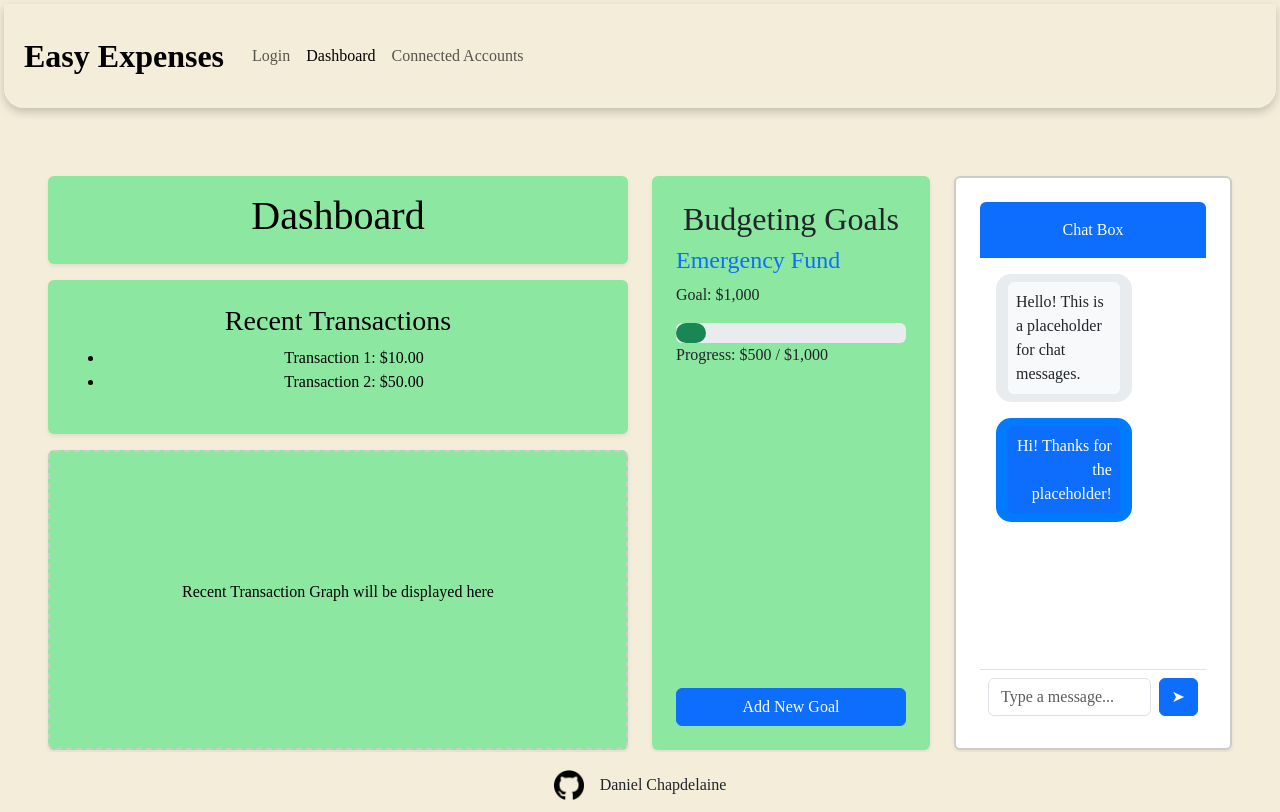
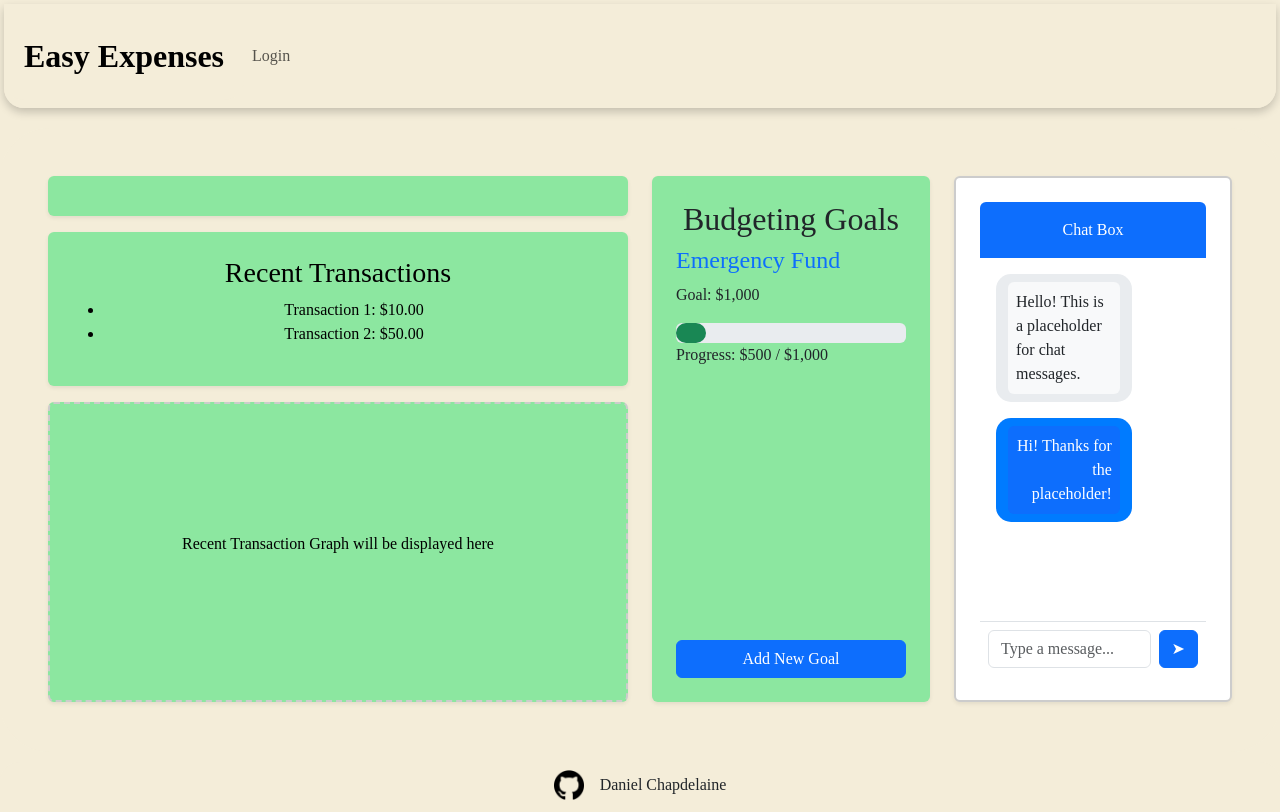
Before and after one commit to dan4chap/startup, a React (Vite) app: page /dashboard in a window 1280 px wide. Built offline with nearby package versions, Linux system fonts and the light colour scheme.

Commit message:
login stuff using local storage

```diff
--- a/index.html
+++ b/index.html
@@ -9,7 +9,6 @@
     <title>Easy Expenses</title>
   </head>
   <body>
-    <noscript>You need to enable JavaScript to run this app.</noscript>
     <div id="root"></div>
     <script type="module" src="/index.jsx"></script>
   </body>
--- a/src/app.jsx
+++ b/src/app.jsx
@@ -8,6 +8,14 @@ import { Dashboard } from './dashboard/dashboard';
 import { Accounts } from './accounts/accounts';
 
 export default function App() {
+    const [user, setUser] = React.useState(localStorage.getItem('user') || null);
+
+    // Function to handle logout
+    const handleLogout = () => {
+        localStorage.removeItem('user'); // Remove user from localStorage
+        setUser(null); // Clear the user state
+    };
+
     return (
         <BrowserRouter>
             <div className="app">
@@ -20,22 +28,30 @@ export default function App() {
                         <div className="collapse navbar-collapse" id="navbarNavAltMarkup">
                             <ul className="navbar-nav">
                                 <li className="nav-item active">
-                        <NavLink className="nav-link" to="">Login</NavLink>
+                                    {user ? (
+                                        <NavLink className="nav-link" to="/" onClick={handleLogout}>Logout</NavLink>
+                                    ) : (
+                                        <NavLink className="nav-link" to="/">Login</NavLink>
+                                    )}
+                                </li>
+                                {user && (
+                                    <>
+                                        <li className="nav-item">
+                                            <NavLink className="nav-link" to="/dashboard">Dashboard</NavLink>
                                         </li>
                                         <li className="nav-item">
-                        <NavLink className="nav-link" to="dashboard">Dashboard</NavLink>
+                                            <NavLink className="nav-link" to="/accounts">Connected Accounts</NavLink>
                                         </li>
-                    <li className="nav-item">
-                        <NavLink className="nav-link" to="accounts">Connected Accounts</NavLink>
-                    </li>
+                                    </>
+                                )}
                             </ul>
                         </div>
                     </nav>
                 </header>
 
                 <Routes>
-            <Route path='/' element={<Login />} exact />
-            <Route path='/dashboard' element={<Dashboard />} />
+                    <Route path='/' element={<Login setUser={setUser} />} exact />
+                    <Route path='/dashboard' element={<Dashboard user={user} />} />
                     <Route path='/accounts' element={<Accounts />} />
                 </Routes>
 
--- a/src/dashboard/dashboard.jsx
+++ b/src/dashboard/dashboard.jsx
@@ -1,13 +1,13 @@
 import React from 'react';
 import './app.css';
 
-export function Dashboard() {
+export function Dashboard({ user }) {
     return (
     <main className="container-fluid bg-tan p-5">
         <div className="row gy-3">
             <div className="col-md-6 col-lg-6 d-flex flex-column">
                 <div className="bg-green p-3 text-black text-center rounded shadow-sm flex-grow-1">
-                    <h1>Dashboard</h1>
+                    <h1>{user}</h1>
                 </div>
                 <div className="bg-green mt-3 text-black text-center rounded shadow-sm p-4 flex-grow-1">
                     <h3>Recent Transactions</h3>
--- a/src/login/login.jsx
+++ b/src/login/login.jsx
@@ -1,7 +1,21 @@
 import React from 'react';
 import './app.css';
+import { BrowserRouter, Routes, Route, NavLink, useNavigate } from 'react-router-dom';
 
-export function Login() {
+export function Login({ setUser }) {
+    const [text, setText] = React.useState('');
+    const navigate = useNavigate();
+
+    function loginUser() {
+        localStorage.setItem('user', text);
+        setUser(text);
+        navigate('/dashboard');
+    }
+
+    function textChange(e) {
+        setText(e.target.value);
+    }
+
     return (
     <main className="container-fluid">
     <div className="login-background">
@@ -10,13 +24,13 @@ export function Login() {
             <form>
                 <div className="mb-4">
                     <label htmlFor="exampleInputEmail1" className="form-label">Login</label>
-                    <input type="email" className="form-control form-control-xl fs-2" id="exampleInputEmail1" aria-describedby="emailHelp" placeholder="Email"/>
+                    <input onChange={textChange} type="email" className="form-control form-control-xl fs-2" id="exampleInputEmail1" aria-describedby="emailHelp" placeholder="Email"/>
                 </div>
                 <div className="mb-4">
                     <input type="password" className="form-control form-control-xl fs-2" id="exampleInputPassword1" placeholder="Password"/>
                     <div href="#" id="passwordHelp" className="form-text">Reset your password</div>
                 </div>
-                <button type="submit" className="btn btn-primary btn-lg btn-custom">Submit</button>
+                <button type="submit" className="btn btn-primary btn-lg btn-custom" onClick={loginUser}>Submit</button>
             </form>
         </div>
     </div>
```
Lines whose indentation alone changed are shown as unchanged.
